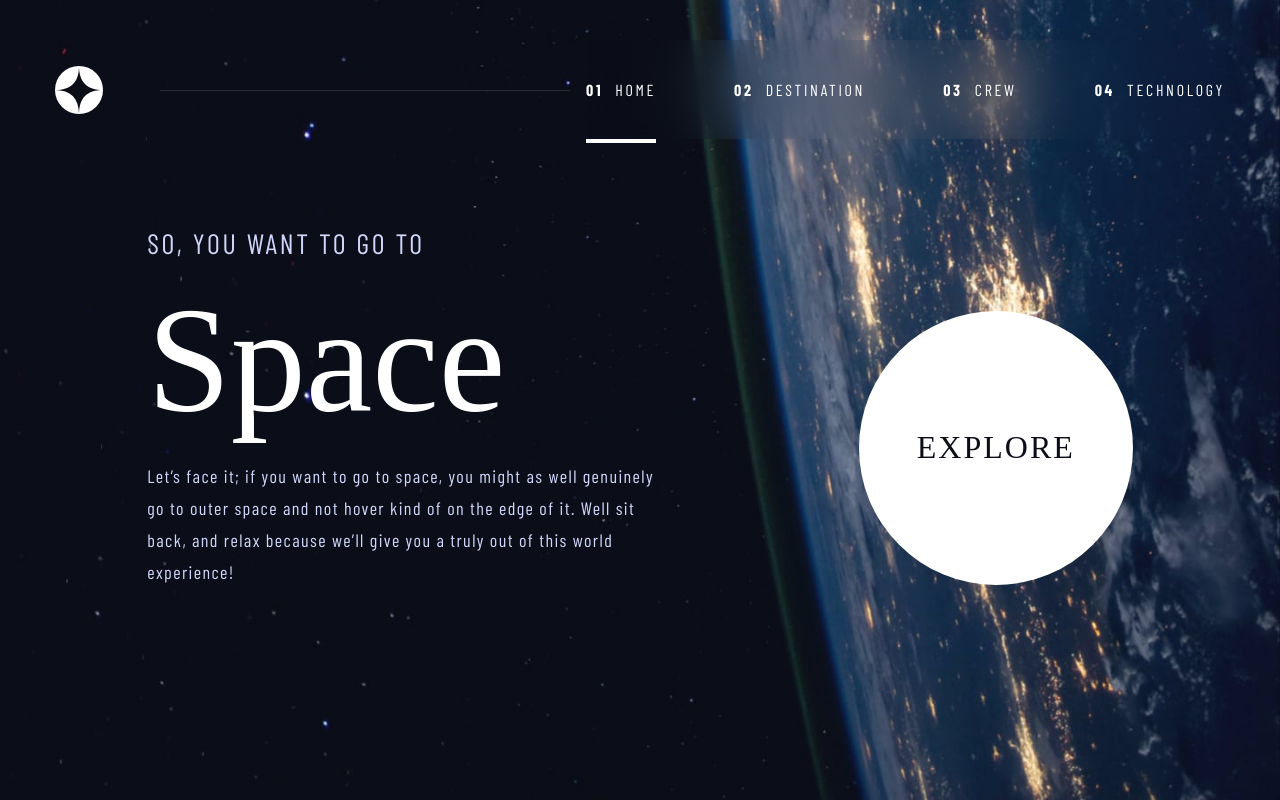
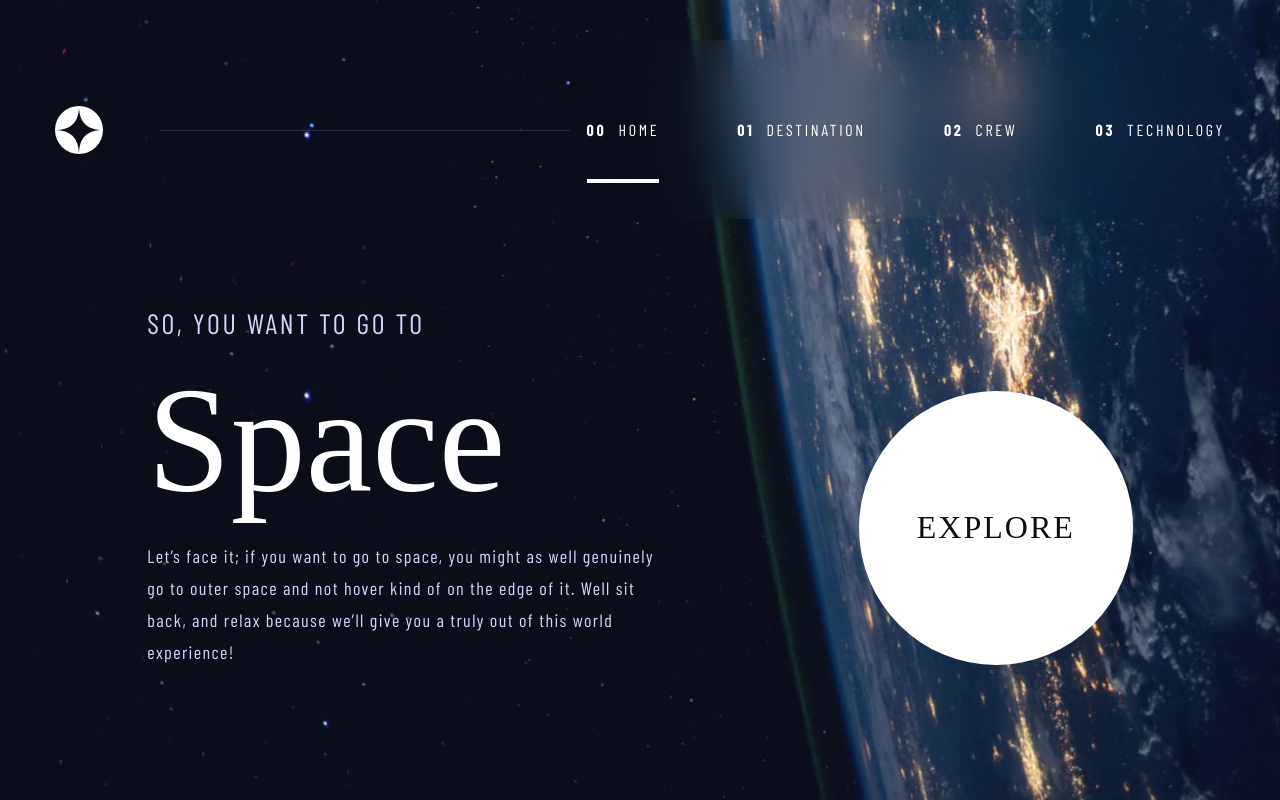
Before and after one commit to AyanorII/space-tourism, a Next.js app: page / in a window 1280 px wide. Built offline with nearby package versions, Linux system fonts and the light colour scheme; a web font is replaced by a local one.

Commit message:
fixed links

```diff
--- a/components/Nav/Nav.tsx
+++ b/components/Nav/Nav.tsx
@@ -1,10 +1,10 @@
-import Link from "next/link";
 import { useRouter } from "next/router";
 import { useState } from "react";
 import styled from "styled-components";
 import { useMediaQuery } from "../../lib/hooks";
 import { Link as LinkInterface } from "../../lib/types";
 import NavButton from "./NavButton";
+import NavLink from "./NavLink";
 
 export const LINKS: LinkInterface[] = [
   {
@@ -47,8 +47,10 @@ const Nav = () => {
       <NavContainer open={open}>
         <NavList>
           {LINKS.map(({ name, href }, index) => (
-            <NavListItem key={href} index={index} className={isActive(href)}>
-              <Link href={href}>{name}</Link>
+            <NavListItem key={href} className={isActive(href)}>
+              <NavLink href={href} className={isActive(href)}>
+                {name}
+              </NavLink>
             </NavListItem>
           ))}
         </NavList>
@@ -73,6 +75,7 @@ const NavContainer = styled.div<Props>`
   backdrop-filter: blur(30px);
   transition: all 0.35s;
   transform: ${(props) => (props.open ? "translateX(0)" : "translateX(100%)")};
+  z-index: 10;
 
   @media (min-width: 768px) {
     position: relative;
@@ -87,7 +90,7 @@ const NavList = styled.ol`
   display: flex;
   flex-direction: column;
   gap: 1.5rem;
-  counter-reset: links;
+  counter-set: links -1;
 
   @media (min-width: 768px) {
     flex-direction: row;
@@ -95,67 +98,13 @@ const NavList = styled.ol`
   }
 `;
 
-type NavListItemType = {
-  index: number;
-};
-
-const NavListItem = styled.li<NavListItemType>`
+const NavListItem = styled.li`
   text-transform: uppercase;
   list-style: none;
   letter-spacing: 2.7px;
   padding-block: 0.5rem;
-  padding-right: 4rem;
-  position: relative;
-
-  &::before {
-    content: "0" counter(links);
-    counter-increment: links;
-    margin-right: 0.75rem;
-    font-weight: 700;
-  }
-
-  &::after {
-    content: "";
-    position: absolute;
-    top: 50%;
-    right: 0;
-    height: 0;
-    width: 4px;
-    background-color: ${(props) => props.theme.color.light};
-    transition: all 0.35s;
-  }
-
-  &.active:after {
-    top: 0;
-    height: 100%;
-  }
-
-  @media (min-width: 768px) {
-    padding-right: 0;
-    padding-block: 2.5rem;
-
-    &::before {
-      display: none;
-    }
-
-    &::after {
-      bottom: 0;
-      width: 0;
-      left: 50%;
-      top: 100%;
-    }
-
-    &.active:after {
-      left: 0;
-      width: 100%;
-      height: 4px;
-      top: 100%;
-    }
-  }
 
   @media (min-width: 1200px) {
-    &::before {
-      display: inline;
-    }
+    padding-block: 2.5rem;
   }
 `;
--- /dev/null
+++ b/components/Nav/NavLink.tsx
@@ -0,0 +1,77 @@
+import Link from 'next/link';
+import React from 'react'
+import styled from 'styled-components';
+
+type Props = {
+  href: string;
+  children: React.ReactNode;
+  className?: string;
+}
+
+const NavLink = ({href, children, className}: Props) => {
+  return (
+    <Link href={href} passHref>
+      <StyledLink className={className}>{children}</StyledLink>
+    </Link>
+  )
+}
+
+export default NavLink
+
+const StyledLink = styled.a`
+  position: relative;
+  padding-right: 4rem;
+  display: block;
+
+  &::before {
+    content: "0" counter(links);
+    counter-increment: links;
+    margin-right: 0.75rem;
+    font-weight: 700;
+  }
+
+  &::after {
+    content: "";
+    position: absolute;
+    top: 50%;
+    right: 0;
+    height: 0;
+    width: 4px;
+    background-color: ${(props) => props.theme.color.light};
+    transition: all 0.35s;
+  }
+
+  &.active:after {
+    top: 0;
+    height: 100%;
+  }
+
+  @media (min-width: 768px) {
+    padding-right: 0;
+    padding-block: 2.5rem;
+
+    &::before {
+      display: none;
+    }
+
+    &::after {
+      bottom: 0;
+      width: 0;
+      left: 50%;
+      top: 100%;
+    }
+
+    &.active:after {
+      left: 0;
+      width: 100%;
+      height: 4px;
+      top: 100%;
+    }
+  }
+
+  @media (min-width: 1200px) {
+    &::before {
+      display: inline;
+    }
+  }
+`;
--- a/components/Paragraph.tsx
+++ b/components/Paragraph.tsx
@@ -6,14 +6,16 @@ type Props = {
   textTransform?: "uppercase" | "lowercase" | "capitalize" | "none";
   letterSpacing?: string;
   className?: string;
+  as?: React.ElementType;
 };
 
-const Paragraph = ({ children, textTransform, letterSpacing, className }: Props) => {
+const Paragraph = ({ children, textTransform, letterSpacing, className, as }: Props) => {
   return (
     <StyledParagraph
       textTransform={textTransform || "none"}
       letterSpacing={letterSpacing || "1.4px"}
       className={className || ""}
+      as={as || "p"}
     >
       {children}
     </StyledParagraph>
```
Also changed, not shown: components/PageTitle.tsx (added, +29 -0 lines).
